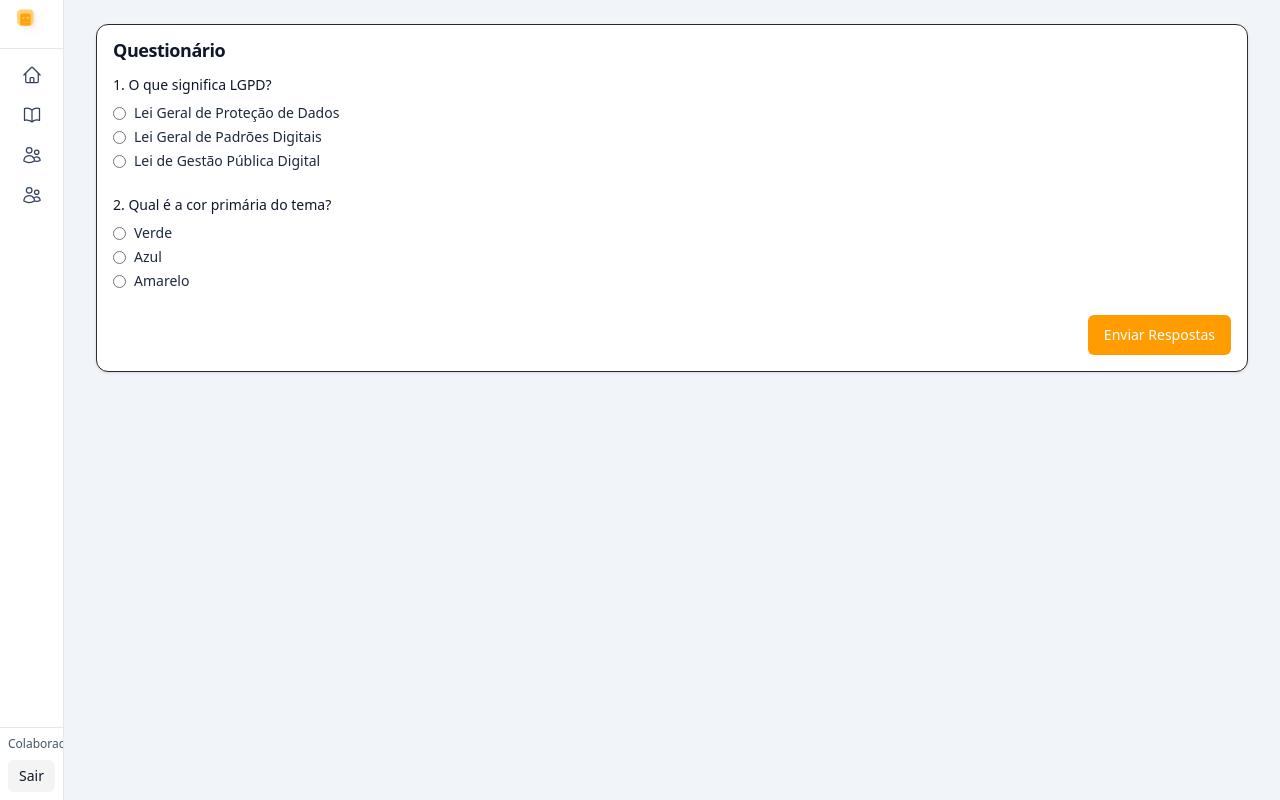
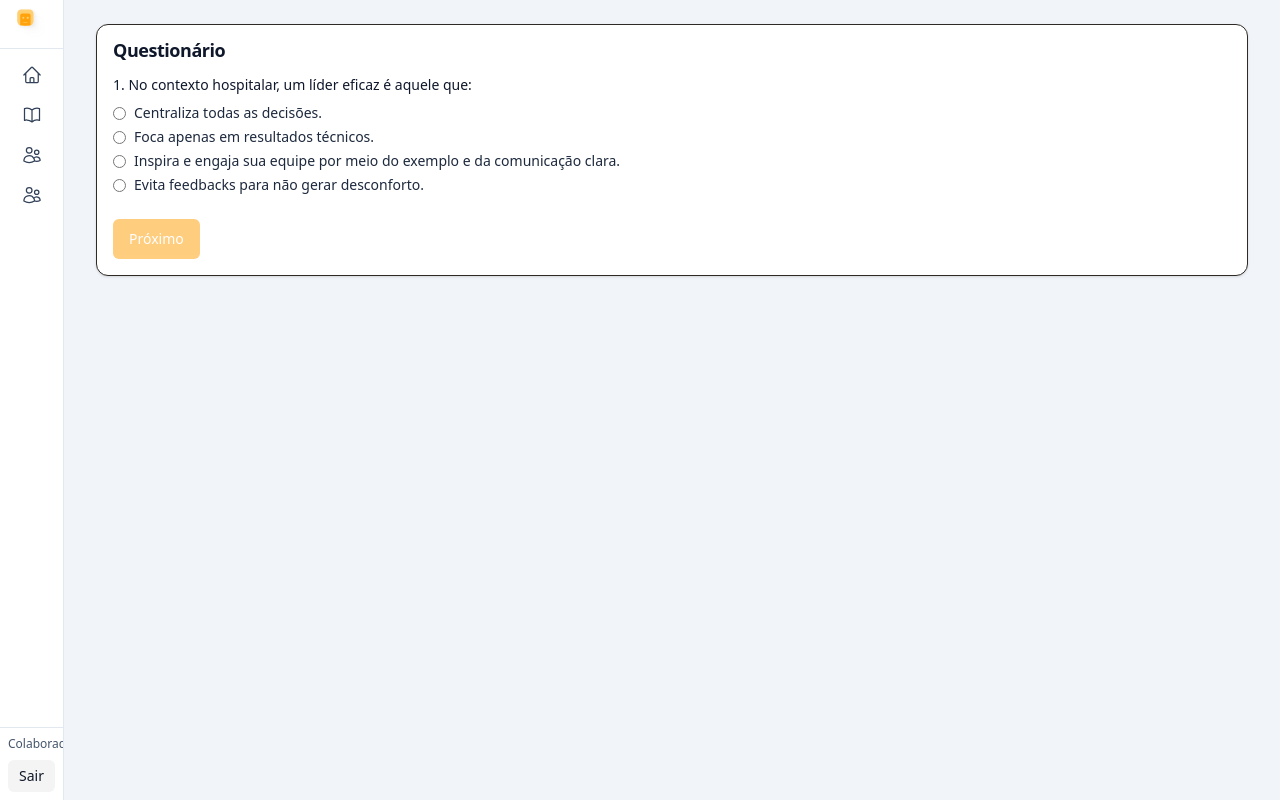
Before and after one commit to Gustar0cha/projeto-evolua, a Next.js app: page /modulo/1/questionario in a window 1280 px wide. Built offline with nearby package versions, Linux system fonts and the light colour scheme.

Commit message:
Add learning assessment module with sequential questions, multiple choice, long answer, and linear scale types

```diff
--- a/src/app/(admin)/classes/[id]/page.tsx
+++ b/src/app/(admin)/classes/[id]/page.tsx
@@ -17,10 +17,7 @@ const allMembers: Member[] = [
   { id: "3", name: "Carlos Lima" },
 ];
 
-const allModules: Mod[] = [
-  { id: "m1", title: "Boas Práticas de Segurança" },
-  { id: "m2", title: "Onboarding da Empresa" },
-];
+const allModules: Mod[] = [];
 
 export default function ClassDetailPage({ params }: { params: { id: string } }) {
   const [members, setMembers] = useState<Member[]>([allMembers[0]]);
--- a/src/app/(admin)/modules/page.tsx
+++ b/src/app/(admin)/modules/page.tsx
@@ -11,8 +11,7 @@ import Link from "next/link";
 type ModuleItem = { id: string; title: string; createdAt: string; status: "Publicado" | "Rascunho" };
 
 const initialModules: ModuleItem[] = [
-  { id: "1", title: "Boas Práticas de Segurança", createdAt: "01/11/2025", status: "Publicado" },
-  { id: "2", title: "Onboarding da Empresa", createdAt: "25/10/2025", status: "Rascunho" },
+  { id: "3", title: "🧠 Avaliação de Aprendizado – Programa de Desenvolvimento IDEIAS", createdAt: "15/10/2023", status: "Rascunho" },
 ];
 
 export default function ModulesPage() {
--- a/src/app/(user)/modulo/[id]/questionario/page.tsx
+++ b/src/app/(user)/modulo/[id]/questionario/page.tsx
@@ -3,16 +3,157 @@ import React, { useState, use } from "react";
 import Card from "@/components/Card";
 import Button from "@/components/Button";
 import { useRouter } from "next/navigation";
+import { Textarea } from "@/components/ui/textarea";
 
 const questions = [
-  { id: "q1", text: "O que significa LGPD?", options: ["Lei Geral de Proteção de Dados", "Lei Geral de Padrões Digitais", "Lei de Gestão Pública Digital"] },
-  { id: "q2", text: "Qual é a cor primária do tema?", options: ["Verde", "Azul", "Amarelo"] },
+  {
+    id: "q1",
+    text: "No contexto hospitalar, um líder eficaz é aquele que:",
+    type: "multiple",
+    options: [
+      { id: "q1o1", text: "Centraliza todas as decisões." },
+      { id: "q1o2", text: "Foca apenas em resultados técnicos." },
+      { id: "q1o3", text: "Inspira e engaja sua equipe por meio do exemplo e da comunicação clara." },
+      { id: "q1o4", text: "Evita feedbacks para não gerar desconforto." }
+    ]
+  },
+  {
+    id: "q2",
+    text: "A inteligência emocional ajuda o profissional a:",
+    type: "multiple",
+    options: [
+      { id: "q2o1", text: "Controlar as emoções dos outros." },
+      { id: "q2o2", text: "Reagir de forma automática em situações de estresse." },
+      { id: "q2o3", text: "Reconhecer e gerenciar as próprias emoções para manter equilíbrio nas relações." },
+      { id: "q2o4", text: "Evitar qualquer tipo de conflito." }
+    ]
+  },
+  {
+    id: "q3",
+    text: "Em uma negociação eficaz, é essencial:",
+    type: "multiple",
+    options: [
+      { id: "q3o1", text: "Impor a própria opinião." },
+      { id: "q3o2", text: "Ouvir ativamente e buscar soluções de ganho mútuo." },
+      { id: "q3o3", text: "Ignorar os sentimentos envolvidos." },
+      { id: "q3o4", text: "Usar a hierarquia como argumento principal." }
+    ]
+  },
+  {
+    id: "q4",
+    text: "O protagonismo profissional se manifesta quando o colaborador:",
+    type: "multiple",
+    options: [
+      { id: "q4o1", text: "Espera ordens para agir." },
+      { id: "q4o2", text: "Reclama das dificuldades." },
+      { id: "q4o3", text: "Toma iniciativa e busca soluções que melhorem os resultados da equipe." },
+      { id: "q4o4", text: "Trabalha isoladamente." }
+    ]
+  },
+  {
+    id: "q5",
+    text: "A comunicação interpessoal eficaz no ambiente hospitalar exige:",
+    type: "multiple",
+    options: [
+      { id: "q5o1", text: "Empatia, escuta ativa e clareza na troca de informações." },
+      { id: "q5o2", text: "Uso de linguagem técnica apenas." },
+      { id: "q5o3", text: "Evitar conversas diretas." },
+      { id: "q5o4", text: "Falar mais alto para ser compreendido." }
+    ]
+  },
+  {
+    id: "q6",
+    text: "A visão sistêmica permite ao profissional:",
+    type: "multiple",
+    options: [
+      { id: "q6o1", text: "Enxergar apenas as tarefas do seu setor." },
+      { id: "q6o2", text: "Compreender como suas ações impactam todo o hospital." },
+      { id: "q6o3", text: "Focar exclusivamente nas metas individuais." },
+      { id: "q6o4", text: "Reduzir a cooperação entre áreas." }
+    ]
+  },
+  {
+    id: "q7",
+    text: "Cite uma situação do seu dia a dia no hospital em que você poderá aplicar o que aprendeu sobre Gestão de Conflitos.",
+    type: "long_answer"
+  },
+  {
+    id: "q8",
+    text: "O Professor mostrou que tem conhecimento do tema:",
+    type: "multiple",
+    options: [
+      { id: "q8o1", text: "Muito conhecimento." },
+      { id: "q8o2", text: "Conhecimento regular." },
+      { id: "q8o3", text: "Pouco Conhecimento." }
+    ]
+  },
+  {
+    id: "q9",
+    text: "O Professor trouxe exemplos práticos para sala de aula:",
+    type: "multiple",
+    options: [
+      { id: "q9o1", text: "Sim, trouxe bastantes exemplos." },
+      { id: "q9o2", text: "Sim, trouxe poucos exemplos." },
+      { id: "q9o3", text: "Não trouxe exemplos." }
+    ]
+  },
+  {
+    id: "q10",
+    text: "Liderança no Contexto Hospitalar",
+    type: "linear_scale",
+    min: 1,
+    max: 5,
+    minLabel: "Não aprendi nada",
+    maxLabel: "Aprendi totalmente"
+  },
+  {
+    id: "q11",
+    text: "Fundamentos da Inteligência Emocional",
+    type: "linear_scale",
+    min: 1,
+    max: 5,
+    minLabel: "Não aprendi nada",
+    maxLabel: "Aprendi totalmente"
+  },
+  {
+    id: "q12",
+    text: "Negociação e Gestão de Conflitos",
+    type: "linear_scale",
+    min: 1,
+    max: 5,
+    minLabel: "Não aprendi nada",
+    maxLabel: "Aprendi totalmente"
+  },
+  {
+    id: "q13",
+    text: "Protagonismo Profissional",
+    type: "linear_scale",
+    min: 1,
+    max: 5,
+    minLabel: "Não aprendi nada",
+    maxLabel: "Aprendi totalmente"
+  },
+  {
+    id: "q14",
+    text: "Comunicação Interpessoal e Visão Sistêmica",
+    type: "linear_scale",
+    min: 1,
+    max: 5,
+    minLabel: "Não aprendi nada",
+    maxLabel: "Aprendi totalmente"
+  }
 ];
 
 export default function QuestionnairePage({ params }: { params: Promise<{ id: string }> }) {
   const router = useRouter();
-  const [answers, setAnswers] = useState<Record<string, number>>({});
+  const [answers, setAnswers] = useState<Record<string, number | string>>({});
+  const [currentIndex, setCurrentIndex] = useState(0);
+  const currentQuestion = questions[currentIndex];
   const { id } = use(params);
+
+  const handleAnswerChange = (questionId: string, value: number | string) => {
+    setAnswers((prev) => ({ ...prev, [questionId]: value }));
+  };
 
   const submit = (e: React.FormEvent) => {
     e.preventDefault();
@@ -24,27 +165,74 @@ export default function QuestionnairePage({ params }: { params: Promise<{ id: st
   return (
     <Card title="Questionário">
       <form className="space-y-6" onSubmit={submit}>
-        {questions.map((q, idx) => (
-          <div key={q.id}>
-            <p className="text-sm font-medium text-slate-900 mb-2">{idx + 1}. {q.text}</p>
+        <div key={currentQuestion.id}>
+          <p className="text-sm font-medium text-slate-900 mb-2">{currentIndex + 1}. {currentQuestion.text}</p>
+          {currentQuestion.type === "multiple" && currentQuestion.options && (
             <div className="space-y-1">
-              {q.options.map((opt, i) => (
-                <label key={i} className="flex items-center gap-2 text-sm text-slate-800">
+              {currentQuestion.options.map((opt, i) => (
+                <label key={opt.id} className="flex items-center gap-2 text-sm text-slate-800">
                   <input
                     type="radio"
-                    name={q.id}
-                    checked={answers[q.id] === i}
-                    onChange={() => setAnswers((a) => ({ ...a, [q.id]: i }))}
+                    name={currentQuestion.id}
+                    checked={answers[currentQuestion.id] === i}
+                    onChange={() => handleAnswerChange(currentQuestion.id, i)}
                     className="accent-[var(--primary)]"
                   />
-                  {opt}
+                  {opt.text}
                 </label>
               ))}
             </div>
+          )}
+          {currentQuestion.type === "long_answer" && (
+            <Textarea
+              rows={4}
+              value={(answers[currentQuestion.id] as string) || ""}
+              onChange={(e) => handleAnswerChange(currentQuestion.id, e.target.value)}
+              placeholder="Digite sua resposta aqui..."
+            />
+          )}
+          {currentQuestion.type === "linear_scale" && currentQuestion.min && currentQuestion.max && (
+            <div className="space-y-2">
+              <div className="flex justify-between text-xs text-slate-600">
+                <span>{currentQuestion.minLabel}</span>
+                <span>{currentQuestion.maxLabel}</span>
+              </div>
+              <div className="flex justify-around">
+                {Array.from({ length: currentQuestion.max - currentQuestion.min + 1 }, (_, i) => currentQuestion.min! + i).map((val) => (
+                  <label key={val} className="flex flex-col items-center gap-1">
+                    <span className="text-sm">{val}</span>
+                    <input
+                      type="radio"
+                      name={currentQuestion.id}
+                      checked={answers[currentQuestion.id] === val}
+                      onChange={() => handleAnswerChange(currentQuestion.id, val)}
+                      className="accent-[var(--primary)]"
+                    />
+                  </label>
+                ))}
+              </div>
+            </div>
+          )}
+        </div>
+        <div className="flex justify-between">
+          {currentIndex > 0 && (
+            <Button type="button" onClick={() => setCurrentIndex((i) => i - 1)}>
+              Anterior
+            </Button>
+          )}
+          <div>
+            {currentIndex < questions.length - 1 ? (
+              <Button
+                type="button"
+                onClick={() => setCurrentIndex((i) => i + 1)}
+                disabled={answers[currentQuestion.id] === undefined || (typeof answers[currentQuestion.id] === "string" && answers[currentQuestion.id] === "")}
+              >
+                Próximo
+              </Button>
+            ) : (
+              <Button type="submit" disabled={Object.keys(answers).length < questions.length}>Enviar Respostas</Button>
+            )}
           </div>
-        ))}
-        <div className="flex justify-end">
-          <Button type="submit">Enviar Respostas</Button>
         </div>
       </form>
     </Card>
--- a/src/app/(user)/treinamentos/page.tsx
+++ b/src/app/(user)/treinamentos/page.tsx
@@ -6,9 +6,7 @@ import Link from "next/link";
 type Training = { id: string; title: string; description: string; status: "Pendente" | "Em Andamento" | "Concluído" };
 
 const trainings: Training[] = [
-  { id: "m1", title: "Boas Práticas de Segurança", description: "Conceitos essenciais de segurança da informação.", status: "Pendente" },
-  { id: "m2", title: "Onboarding da Empresa", description: "Conheça nossa cultura e processos.", status: "Em Andamento" },
-  { id: "m3", title: "LGPD Básico", description: "Introdução à Lei Geral de Proteção de Dados.", status: "Concluído" },
+  { id: "m3", title: "🧠 Avaliação de Aprendizado – Programa de Desenvolvimento IDEIAS", description: "Este formulário tem como objetivo avaliar o aprendizado adquirido durante os módulos do Programa de Desenvolvimento Hospitalar da Prog Treinamento. Por favor, responda de forma sincera e objetiva. Suas respostas contribuirão para aprimorar continuamente a qualidade dos treinamentos.", status: "Pendente" },
 ];
 
 export default function MyTrainingsPage() {
```
